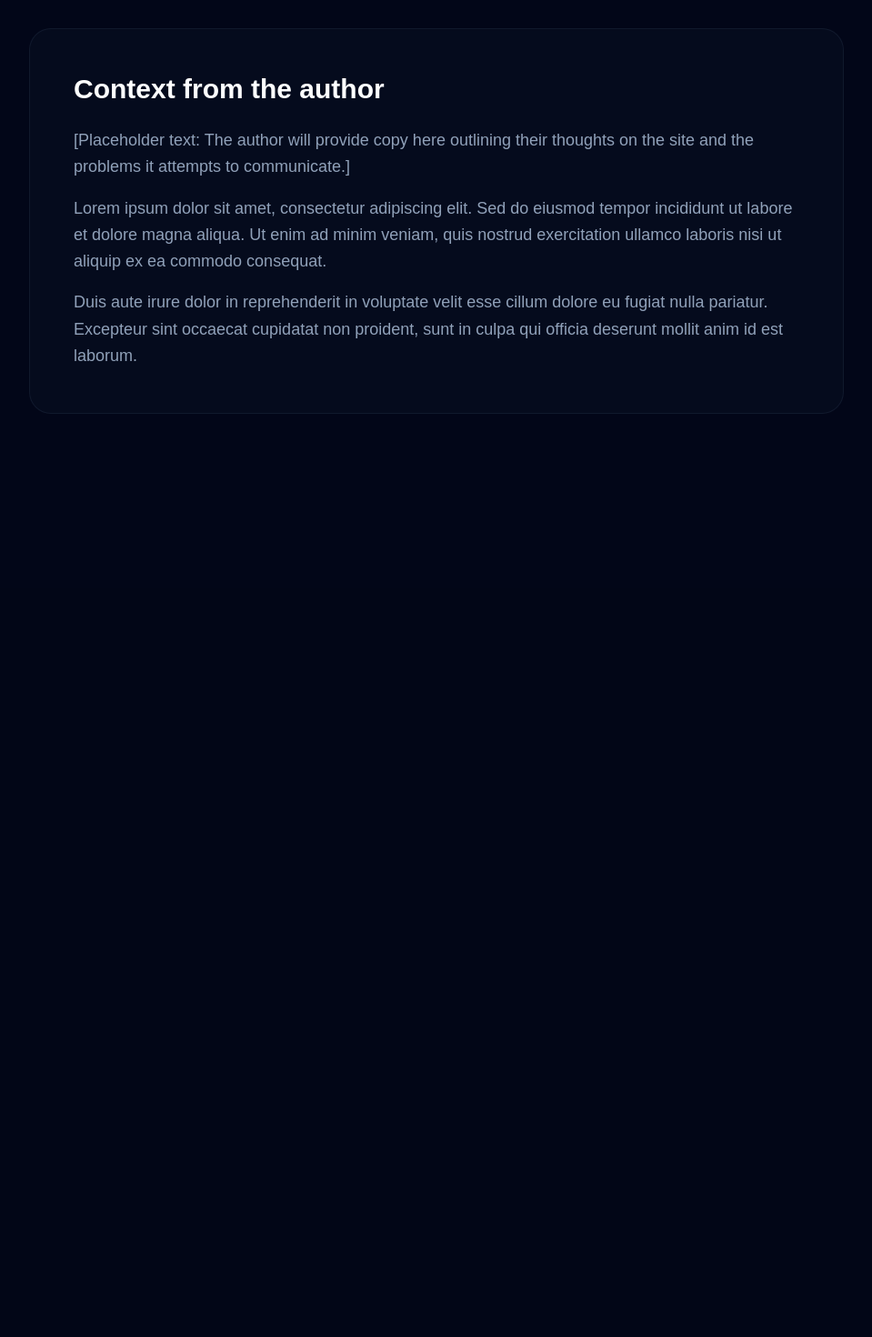
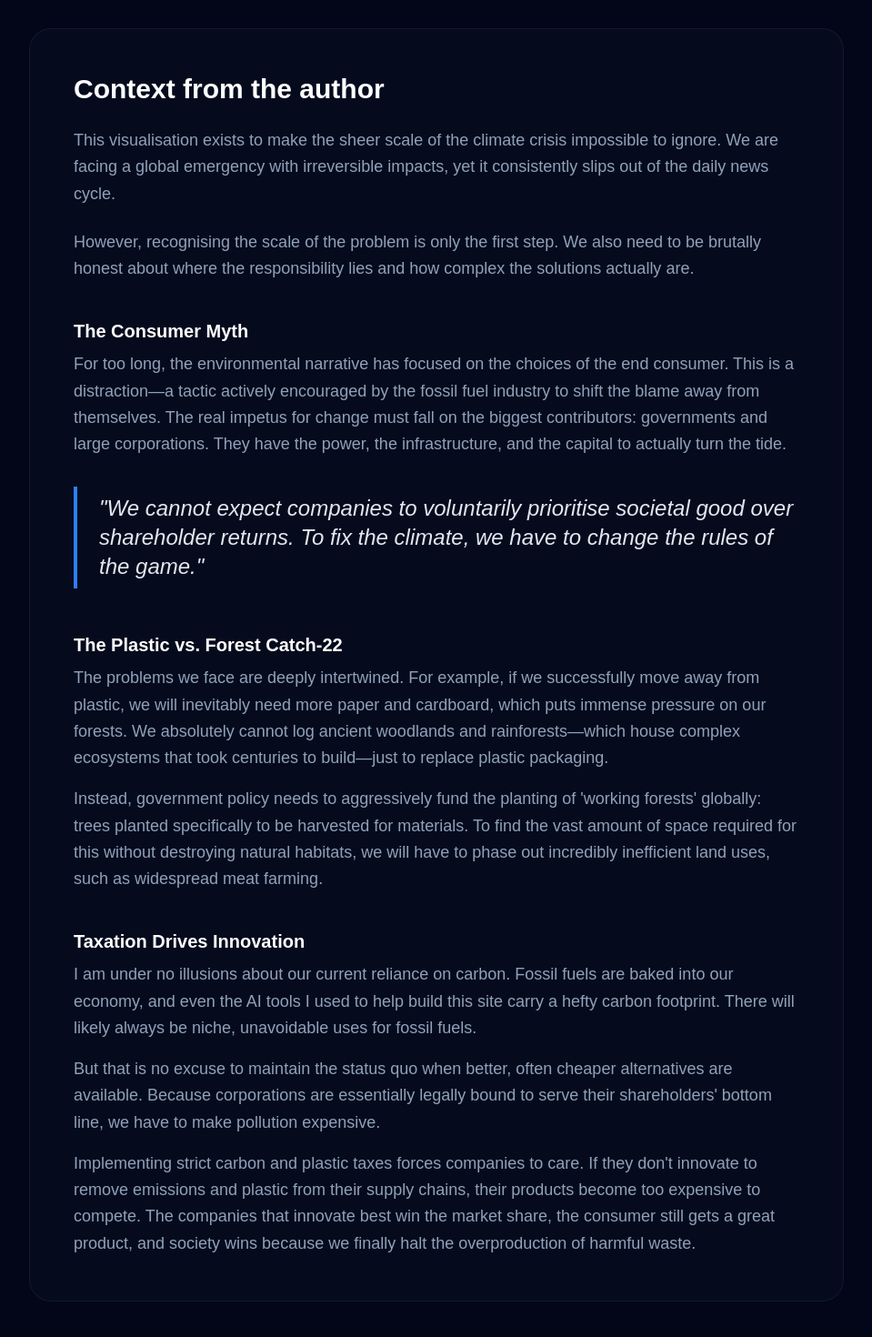
Before and after one commit to T-J-D-Cavey/plastic_production_site_with_gemini, a Next.js app: page /action in a window 1280 px wide. Shown: the part 1527-2997 px from the top of the page at 91% size, without its empty margins (160-1119 px from the left). Before the commit the page ends 2174 px from the top, so only its background shows below. Built offline with nearby package versions, Linux system fonts and the light colour scheme.

Commit message:
updated context from author section

```diff
--- a/ai/handover/next_steps.MD
+++ b/ai/handover/next_steps.MD
@@ -6,6 +6,7 @@ relevance: Guide for current and future development sessions.
 # Next Steps
 
 ## ✅ What Was Done (This Session)
+- **Author Context Update**: Replaced the placeholder in `src/app/action/page.tsx` with detailed, formatted copy from the author, including sections on "The Consumer Myth", "The Plastic vs. Forest Catch-22", and "Taxation Drives Innovation".
 - **YAML Front Matter**: Added YAML sections to all markdown files in the `ai/` directory for better LLM context management.
 - **Implemented Carbon Emissions Visualisation**:
     - Created `src/components/CarbonEmissionsVisualisation.tsx` with a canvas-based tree-planting simulation.
@@ -19,18 +20,12 @@ relevance: Guide for current and future development sessions.
 - **Completed Phase 4**: All planned expansions in the Project Plan are now implemented.
 
 ## 🔜 What's Next
-### 1. Polish & Optimization
-- **Mobile Fine-tuning**: Verify that the tree grid and font sizes in `CarbonEmissionsVisualisation` look good on small screens.
-- **Asset Optimization**: Consider using SVGs instead of emojis for trees if higher fidelity is desired.
-- **Transitions**: Smooth out the entry/exit animations for visual elements when scrolling between sections.
 
-### 2. Accessibility & SEO
-- **Aria Labels**: Audit all visualisations for better screen reader support (especially the live counters).
-- **Meta Tags**: Add OpenGraph images and meta descriptions to improve sharing impact.
+1. **Final Polish & Audit**: Perform a final pass on the visualisations to ensure performance is optimal on lower-end devices.
+2. **Accessibility Pass**: Ensure all buttons and links have proper ARIA labels and the site is navigable via keyboard.
+3. **Deployment**: Prepare the site for hosting (e.g., Vercel, Netlify).
 
-### 3. Potential New Features
-- **Section 4?**: Research a fourth high-impact metric (e.g., Ocean Warming or Species Extinction).
-- **Interactive Elements**: Allow users to "plant a tree" or "pick up a bottle" on the screen to see a tiny reduction in the counter.
+
 
 ---
 
--- a/src/app/action/page.tsx
+++ b/src/app/action/page.tsx
@@ -202,16 +202,49 @@ export default function Action() {
 
         <section className="mt-12 mb-24 p-8 md:p-12 rounded-3xl bg-slate-900/30 border border-slate-800/50">
           <h2 className="text-3xl font-black mb-6">Context from the author</h2>
-          <div className="space-y-4 text-slate-400 text-lg leading-relaxed">
+          <div className="space-y-6 text-slate-400 text-lg leading-relaxed">
             <p>
-              [Placeholder text: The author will provide copy here outlining their thoughts on the site and the problems it attempts to communicate.]
+              This visualisation exists to make the sheer scale of the climate crisis impossible to ignore. We are facing a global emergency with irreversible impacts, yet it consistently slips out of the daily news cycle.
             </p>
             <p>
-              Lorem ipsum dolor sit amet, consectetur adipiscing elit. Sed do eiusmod tempor incididunt ut labore et dolore magna aliqua. Ut enim ad minim veniam, quis nostrud exercitation ullamco laboris nisi ut aliquip ex ea commodo consequat.
+              However, recognising the scale of the problem is only the first step. We also need to be brutally honest about where the responsibility lies and how complex the solutions actually are.
             </p>
-            <p>
-              Duis aute irure dolor in reprehenderit in voluptate velit esse cillum dolore eu fugiat nulla pariatur. Excepteur sint occaecat cupidatat non proident, sunt in culpa qui officia deserunt mollit anim id est laborum.
-            </p>
+
+            <div className="pt-4">
+              <h3 className="text-xl font-bold text-white mb-2">The Consumer Myth</h3>
+              <p>
+                For too long, the environmental narrative has focused on the choices of the end consumer. This is a distraction—a tactic actively encouraged by the fossil fuel industry to shift the blame away from themselves. The real impetus for change must fall on the biggest contributors: governments and large corporations. They have the power, the infrastructure, and the capital to actually turn the tide.
+              </p>
+            </div>
+
+            <blockquote className="border-l-4 border-blue-500 pl-6 py-2 my-8">
+              <p className="text-2xl font-medium text-slate-200 italic">
+                &quot;We cannot expect companies to voluntarily prioritise societal good over shareholder returns. To fix the climate, we have to change the rules of the game.&quot;
+              </p>
+            </blockquote>
+
+            <div className="pt-4">
+              <h3 className="text-xl font-bold text-white mb-2">The Plastic vs. Forest Catch-22</h3>
+              <p>
+                The problems we face are deeply intertwined. For example, if we successfully move away from plastic, we will inevitably need more paper and cardboard, which puts immense pressure on our forests. We absolutely cannot log ancient woodlands and rainforests—which house complex ecosystems that took centuries to build—just to replace plastic packaging.
+              </p>
+              <p className="mt-4">
+                Instead, government policy needs to aggressively fund the planting of &apos;working forests&apos; globally: trees planted specifically to be harvested for materials. To find the vast amount of space required for this without destroying natural habitats, we will have to phase out incredibly inefficient land uses, such as widespread meat farming.
+              </p>
+            </div>
+
+            <div className="pt-4">
+              <h3 className="text-xl font-bold text-white mb-2">Taxation Drives Innovation</h3>
+              <p>
+                I am under no illusions about our current reliance on carbon. Fossil fuels are baked into our economy, and even the AI tools I used to help build this site carry a hefty carbon footprint. There will likely always be niche, unavoidable uses for fossil fuels.
+              </p>
+              <p className="mt-4">
+                But that is no excuse to maintain the status quo when better, often cheaper alternatives are available. Because corporations are essentially legally bound to serve their shareholders&apos; bottom line, we have to make pollution expensive.
+              </p>
+              <p className="mt-4">
+                Implementing strict carbon and plastic taxes forces companies to care. If they don&apos;t innovate to remove emissions and plastic from their supply chains, their products become too expensive to compete. The companies that innovate best win the market share, the consumer still gets a great product, and society wins because we finally halt the overproduction of harmful waste.
+              </p>
+            </div>
           </div>
         </section>
       </div>
```
